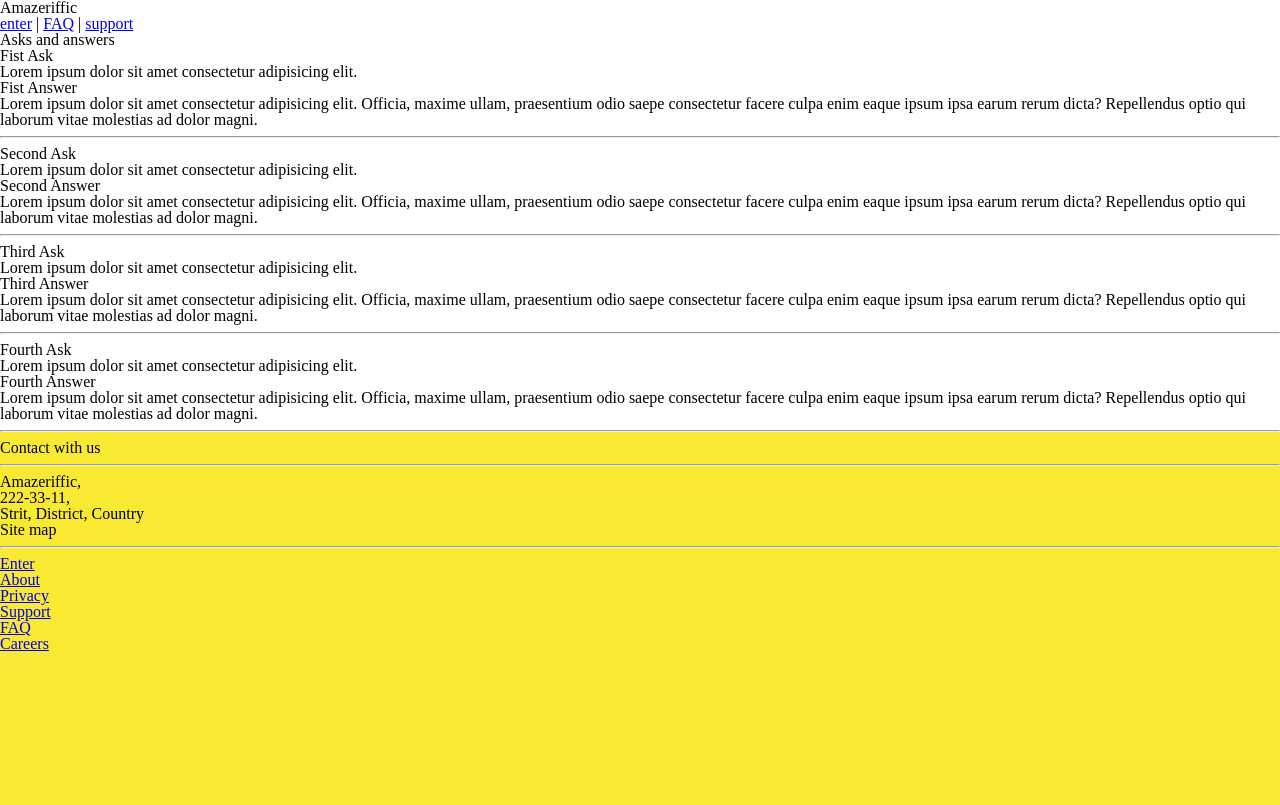
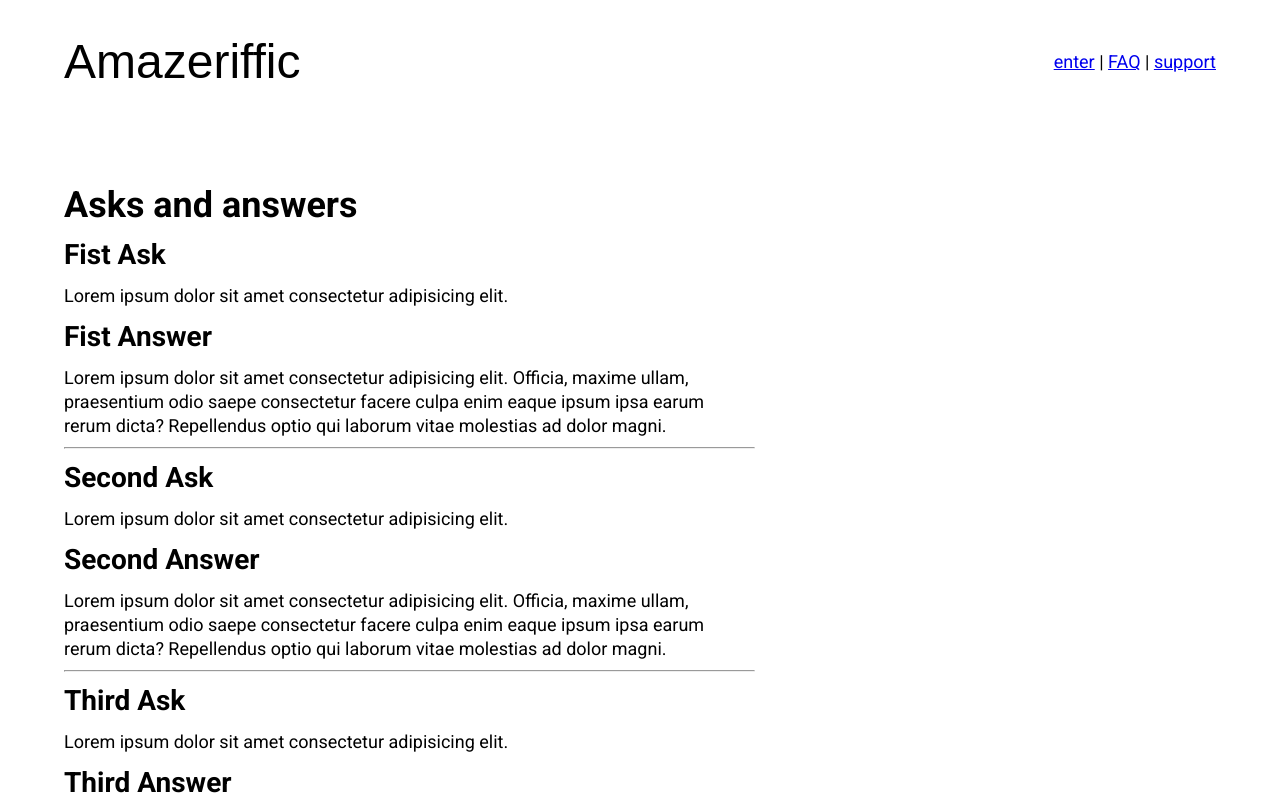
Before and after one commit to Victorvs1967/amazeriffic-my, a plain HTML site: page faq.html in a window 1280 px wide. Shown: the top 805 px of the page. Drawn offline with Linux system fonts and the light colour scheme; a web font is replaced by a local one.

Commit message:
edit footer style

```diff
--- a/faq.html
+++ b/faq.html
@@ -13,15 +13,18 @@
 </head>
 <body>
     <header class="header">
+        <div class="container">
             <h1 class="header-title">Amazeriffic</h1>
             <nav>
                 <a href="index.html" class="nav-item">enter</a>  |
                 <a href="faq.html" class="nav-item">FAQ</a>  |
                 <a href="#" class="nav-item">support</a>
             </nav>
+        </div>
     </header>
     <!-- /.header -->
     <main class="main-content">
+        <div class="container">
             <div class="content faq">
             <h2 class="content-title">Asks and answers</h2>
             <h3 class="list title">Fist Ask</h3>
@@ -59,19 +62,20 @@
             <p class="content-text">
                 Lorem ipsum dolor sit amet consectetur adipisicing elit. Officia, maxime ullam, praesentium odio saepe consectetur facere culpa enim eaque ipsum ipsa earum rerum dicta? Repellendus optio qui laborum vitae molestias ad dolor magni.
             </p>
-            <hr>
+        </div>
     </main>
     <!-- /.main-content -->
     <footer class="footer">
+        <div class="container">
             <div class="contacts">
-            <h4 class="contact-title">Contact with us</h4>
+                <h4 class="footer-title">Contact with us</h4>
                 <hr>
                 <p class="contact-text">Amazeriffic,<br>
                     222-33-11,<br>
                     Strit, District, Country</p>
             </div>
             <div class="site-map">
-            <h4 class="map-title">Site map</h4>
+                <h4 class="footer-title">Site map</h4>
                 <hr>
                 <div class="map-nav">
                      <ul class="nav-left">
@@ -86,6 +90,7 @@
                      </ul>
                 </div>
             </div>
+        </div>
     </footer>
     <!-- /.footer -->
 </body>
--- a/style.css
+++ b/style.css
@@ -1,5 +1,8 @@
 body {
     background: #f9e933;
+    font-family: 'Roboto', sans-serif;
+    font-size: 18px;
+    line-height: 24px;
 }
 header, main, footer {
     min-width: 90%;
@@ -10,7 +13,57 @@ header {
 main {
     background: white;
 }
+h2, h3, h4 {
+    font-family: 'Roboto', sans-serif;
+    font-weight: 700;
+}
+h1 {
+    font-family: 'Denk One', sans-serif;
+    font-size: 48px;
+}
+h2 {
+    font-size: 36px;
+    line-height: 42px;
+    margin: 10px 0;
+}
+h3 {
+    font-size: 28px;
+    line-height: 38px;
+    margin: 10px 0;
+}
+h4 {
+    font-size: 22px;
+    line-height: 32px;
+    margin: 10px 0;
+}
 .container {
     max-width: 90%;
     margin: auto;
+    padding: 50px 0;
 }
+header .container {
+    display: flex;
+    align-items: center;
+    justify-content: space-between;
+    padding: 50px;
+}
+main .container {
+    display: flex;
+    align-items: start;
+}
+.content {
+    width: 60%;
+    margin-right: 50px;
+}
+footer .container {
+    display: flex;
+    justify-content: space-between;
+}
+.contacts, .site-map {
+    width: 40%;
+}
+.map-nav {
+    display: flex;
+    justify-content: space-between;
+    width: 70%;
+}
```
Lines whose indentation alone changed are shown as unchanged.
